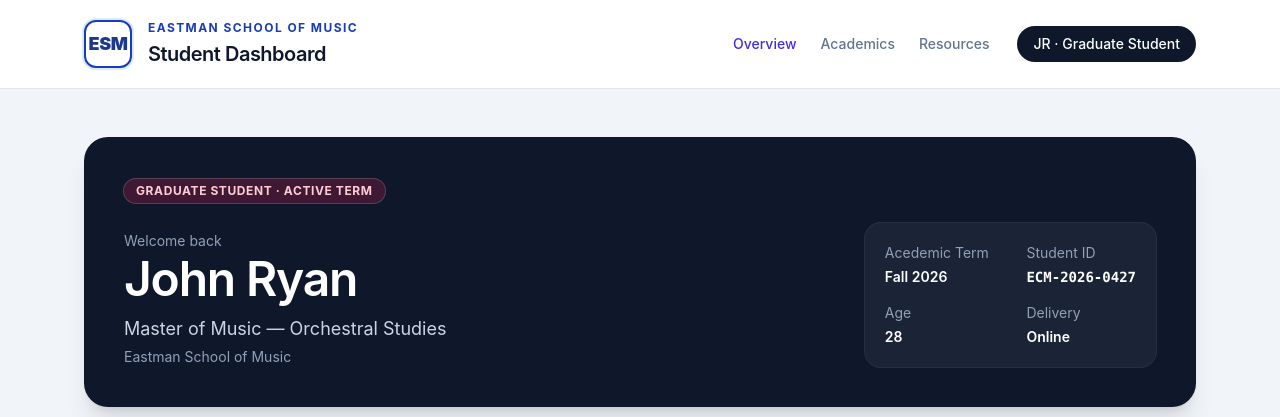
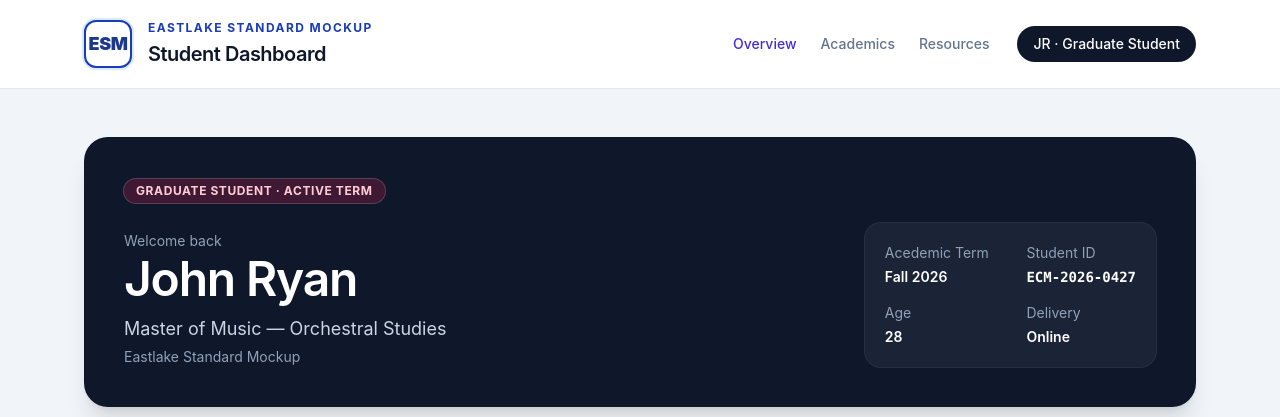
Before and after one commit to johnryannn/eastlake-student-portal, a Next.js app: page / in a window 1280 px wide. Shown: the top 417 px of the page. Built offline with nearby package versions, Linux system fonts and the light colour scheme.

Commit message:
Restore fictional ESM branding

```diff
--- a/app/layout.tsx
+++ b/app/layout.tsx
@@ -3,8 +3,8 @@
 import "./globals.css";
 
 export const metadata: Metadata = {
-  title: "Eastman School of Music Student Portal",
-  description: "Eastman School of Music Student Portal",
+  title: "Eastlake Standard Mockup Student Portal",
+  description: "A fictional student portal concept for Eastlake Standard Mockup.",
 };
 
 export default function RootLayout({ children }: { children: ReactNode }) {
--- a/app/page.tsx
+++ b/app/page.tsx
@@ -20,7 +20,7 @@
   address: "2502 N. Racine Avenue, Chicago, IL",
   academicQuarter: "Fall 2026",
   program: "Master of Music — Orchestral Studies",
-  school: "Eastman School of Music",
+  school: "Eastlake Standard Mockup",
   studentId: "ECM-2026-0427",
 };
 
@@ -56,7 +56,7 @@
             </div>
             <div>
               <p className="text-xs font-bold tracking-[0.12em] text-blue-800 uppercase">
-                Eastman School of Music
+                Eastlake Standard Mockup
               </p>
               <h1 className="mt-1 text-xl font-semibold tracking-tight">
                 Student Dashboard
```
